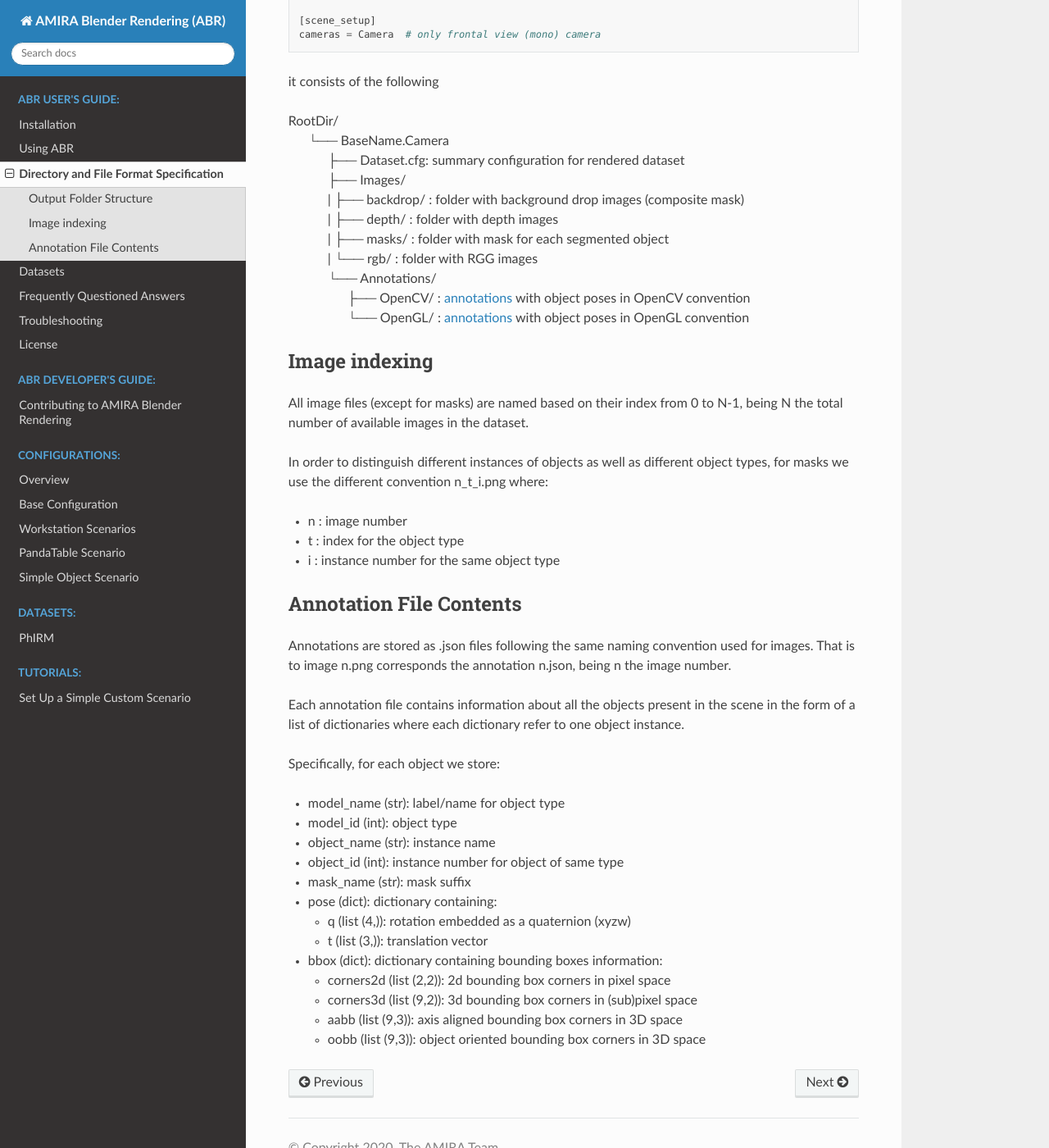
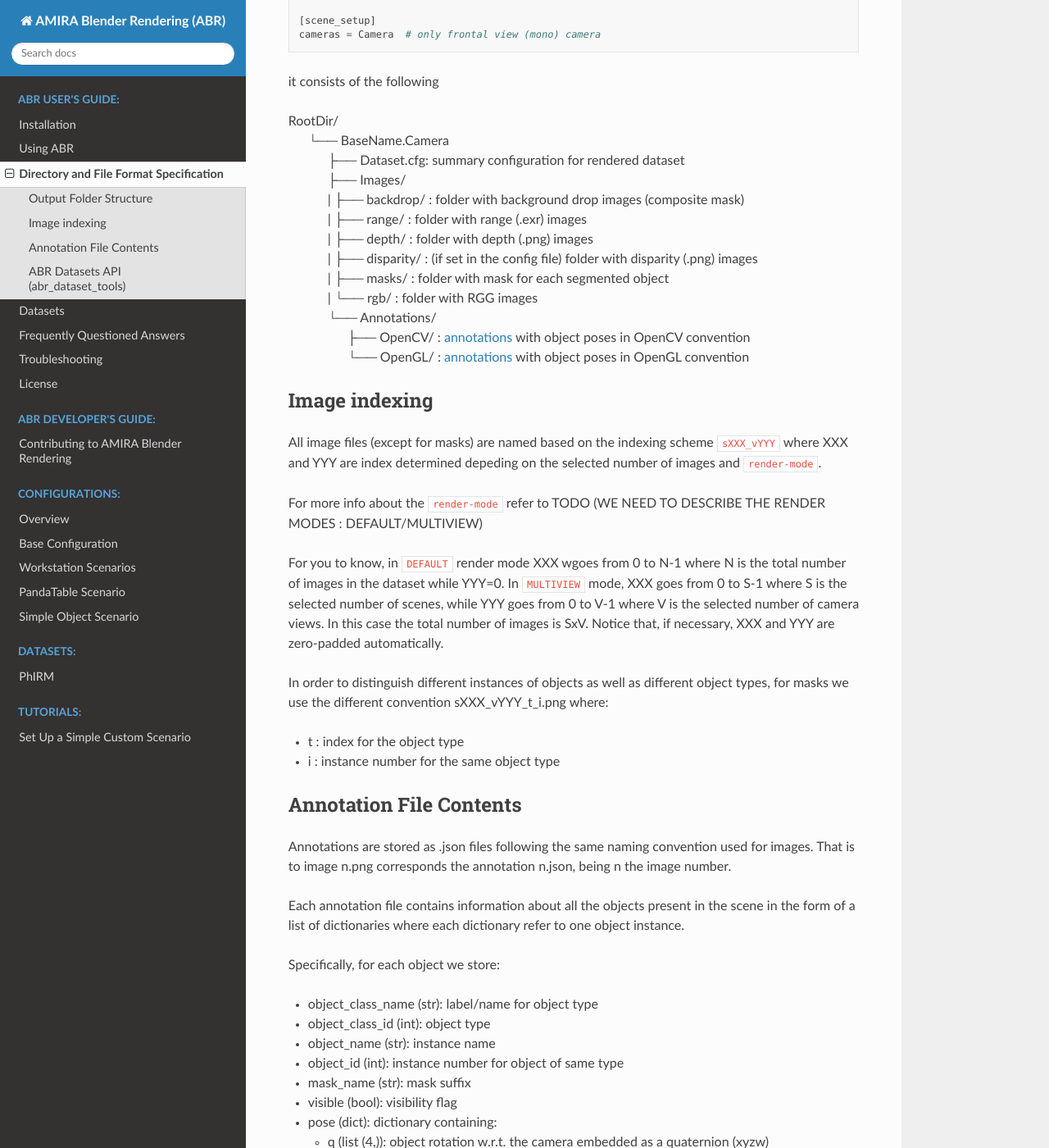
Before and after one commit to boschresearch/amira_blender_rendering, a Sphinx documentation site: the page built from docs/formats.rst, in a window 1280 px wide and 1400 px high, scrolled down 497 px. Shown: the whole window at 82% size. Built offline with Sphinx 7.4.7 and the Read the Docs theme 2.0.0, drawn with Linux system fonts in a browser that asks for light colours; some of the changed text lies outside the part shown.

Commit message:
update file formats

```diff
--- a/docs/formats.rst
+++ b/docs/formats.rst
@@ -28,10 +28,12 @@
 |  └── BaseName.Camera
 |    ├── Dataset.cfg: summary configuration for rendered dataset
 |    ├── Images/
-|    |  ├── backdrop/ : folder with background drop images (composite mask)
-|    |  ├── depth/    : folder with depth images
+|    |  ├── backdrop/  : folder with background drop images (composite mask)
+|    |  ├── range/     : folder with range (.exr) images
+|    |  ├── depth/     : folder with depth (.png) images
+|    |  ├── disparity/ : (if set in the config file) folder with disparity (.png) images
 |    |  ├── masks/     : folder with mask for each segmented object
-|    |  └── rgb/      : folder with RGG images
+|    |  └── rgb/       : folder with RGG images
 |    └── Annotations/
 |       ├── OpenCV/ : :ref:`annotations<Annotations>` with object poses in OpenCV convention
 |       └── OpenGL/ : :ref:`annotations<Annotations>` with object poses in OpenGL convention
@@ -39,13 +41,21 @@
 Image indexing
 --------------
 
-All image files (except for masks) are named based on their index from 0 to N-1,
-being N the total number of available images in the dataset.
+All image files (except for masks) are named based on the indexing scheme ``sXXX_vYYY``
+where XXX and YYY are index determined depeding on the selected number of images and ``render-mode``.
+
+For more info about the ``render-mode`` refer to TODO (WE NEED TO DESCRIBE THE RENDER MODES : DEFAULT/MULTIVIEW)
+
+For you to know, in ``DEFAULT`` render mode XXX wgoes from 0 to N-1 where N is the total number
+of images in the dataset while YYY=0.
+In ``MULTIVIEW`` mode, XXX goes from 0 to S-1 where S is the selected number of scenes,
+while YYY goes from 0 to V-1 where V is the selected number of camera views.
+In this case the total number of images is SxV.
+Notice that, if necessary, XXX and YYY are zero-padded automatically.
 
 In order to distinguish different instances of objects as well as different object types,
-for masks we use the different convention n_t_i.png where:
+for masks we use the different convention sXXX_vYYY_t_i.png where:
 
-* n : image number
 * t : index for the object type
 * i : instance number for the same object type
 
@@ -53,7 +63,7 @@
 .. _Annotations:
 
 Annotation File Contents
---------------------------------
+--------------------------
 
 Annotations are stored as .json files following the same naming convention used for images.
 That is to image n.png corresponds the annotation n.json, being n the image number.
@@ -63,15 +73,16 @@
 
 Specifically, for each object we store:
 
-* model_name  (str): label/name for object type
-* model_id    (int): object type
-* object_name (str): instance name
-* object_id   (int): instance number for object of same type
-* mask_name   (str): mask suffix
-* pose (dict): dictionary containing:
+* object_class_name  (str):  label/name for object type
+* object_class_id    (int):  object type
+* object_name        (str):  instance name
+* object_id          (int):  instance number for object of same type
+* mask_name          (str):  mask suffix
+* visible            (bool): visibility flag
+* pose               (dict): dictionary containing:
 
-  * q (list (4,)): rotation embedded as a quaternion (xyzw)
-  * t (list (3,)): translation vector
+  * q (list (4,)): object rotation w.r.t. the camera embedded as a quaternion (xyzw)
+  * t (list (3,)): object translation vector w.r.t. the camera
 
 * bbox (dict): dictionary containing bounding boxes information:
 
@@ -79,3 +90,32 @@
   * corners3d (list (9,2)): 3d bounding box corners in (sub)pixel space
   * aabb (list (9,3)): axis aligned bounding box corners in 3D space
   * oobb (list (9,3)): object oriented bounding box corners in 3D space
+
+* camera_pose (dict): dictionary containing:
+
+  * q (list (4,)): camera rotation w.r.t. the world frame embedded as a quaternion (xyzw)
+  * t (list (3,)): camera translation vector w.r.t. the world frame
+
+
+.. _ABRDatasetsAPI:
+
+ABR Datasets API (abr_dataset_tools)
+------------------------------------
+
+ABR ships also a standalone lean python package to handle datasets rendered using it.
+
+To access ABR's Datasets API, you need to install the abr_dataset_tools package in your working
+python environment by running (from the package root directory) (assuming pip3.7)
+
+.. code-block:: bash
+
+  (active venv)$ pip install .
+
+Then, to have a quick overview of how to use it, run
+
+.. code-block:: bash
+
+  (active venv)$ python -m abr_dataset_tools --help
+
+The package implements some basic functionalities to load/plot images and print information
+about a prescribed dataset.
```
